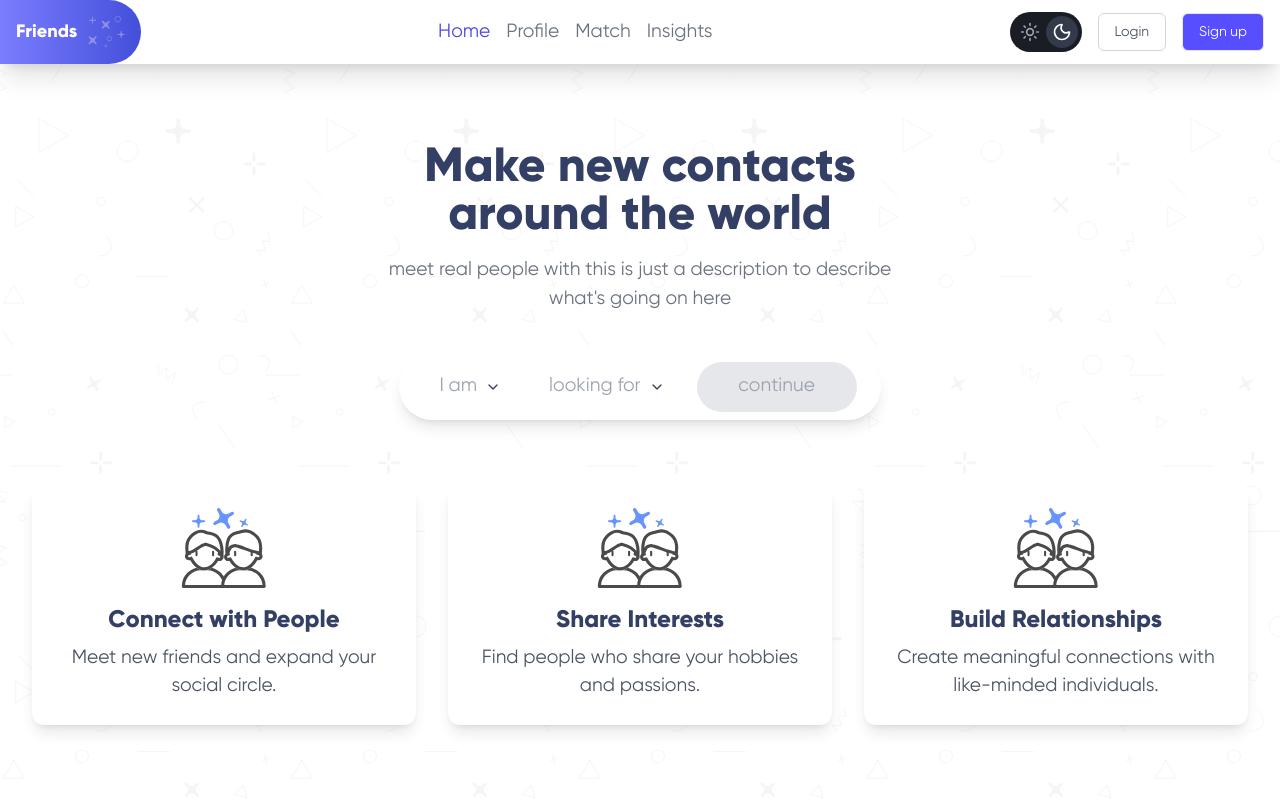
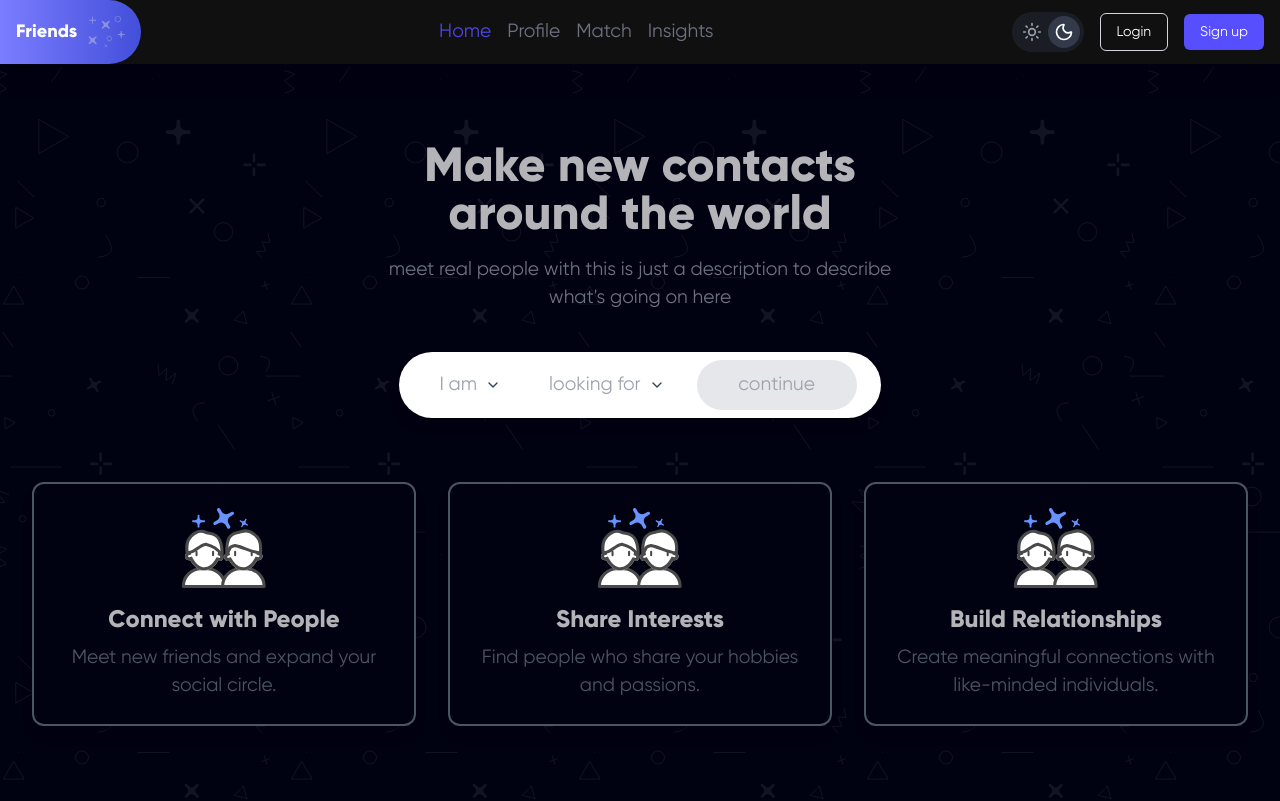
Before and after one commit to pleonastic6/PMA, a React (Create React App) app in the folder frontend/app/: page / in a window 1280 px wide. Shown: the top 801 px of the page. Built offline with nearby package versions, Linux system fonts and the light colour scheme.

Commit message:
theme example homepage

```diff
--- a/frontend/app/src/components/buttons/ThemeToggle.js
+++ b/frontend/app/src/components/buttons/ThemeToggle.js
@@ -1,13 +1,23 @@
-import { useState } from "react";
+import { useState, useEffect } from "react";
 import { Sun, Moon } from "lucide-react";
 
 export default function ThemeToggle() {
     const [isDarkMode, setIsDarkMode] = useState(true);
+    useEffect(() => {
+        const root = document.documentElement;
 
+        if (isDarkMode) {
+            root.classList.add("dark");
+            localStorage.setItem("theme", "dark");
+        } else {
+            root.classList.remove("dark");
+            localStorage.setItem("theme", "light");
+        }
+    }, [isDarkMode]);
     return (
         <button
             onClick={() => setIsDarkMode(!isDarkMode)}
-            className="relative flex items-center justify-between w-[72px] h-10 p-1 bg-[#1A1D24] rounded-full cursor-pointer focus:outline-none"
+            className="relative flex items-center justify-between w-[72px] h-10 p-1 border border-gray-300 dark:border-none bg-white dark:bg-[#1A1D24] rounded-full cursor-pointer focus:outline-none"
             aria-label="Toggle Dark Mode"
         >
             <div
--- a/frontend/app/src/components/cards/Card_Dropshadow.js
+++ b/frontend/app/src/components/cards/Card_Dropshadow.js
@@ -1,6 +1,6 @@
 export default function Card_Dropshadow({ title, description, img }) {
     return (
-        <div className="max-w-sm rounded-xl bg-white p-6 shadow-lg">
+        <div className="dark:bg-[#000111] dark:border-2 dark:border-gray-600 max-w-sm rounded-xl bg-white p-6 shadow-lg">
             {img && <img src={img} alt={title} className="w-full h-20 rounded-md mb-4" />}
             <h2 className="text-2xl font-bold mb-2">{title}</h2>
             <p className="text-gray-600">{description}</p>
--- a/frontend/app/src/components/layout/Navbar.js
+++ b/frontend/app/src/components/layout/Navbar.js
@@ -15,7 +15,7 @@ export default function Navbar() {
             }`;
     };
     return (
-        <nav className="flex items-center justify-between shadow-xl  font-sans font-normal sticky z-10">
+        <nav className="bg-white dark:bg-[#101010] dark:text-white flex items-center justify-between shadow-xl font-sans font-normal sticky top-0 z-50">
             <div className="bg-gradient-to-r from-[#7B7DFF] to-[#434FDA] rounded-r-full p-4">
                 <NavLink to="/" className="flex items-center gap-2 text-white font-bold text-lg">
                     <span>Friends</span>
@@ -34,10 +34,10 @@ export default function Navbar() {
             </ul>
             <div className="pr-4 flex items-center gap-4">
                 <ThemeToggle />
-                <NavLink to="/login" className="border border-gray-300 rounded-md px-4 py-2 text-sm text-gray-600 hover:bg-gray-100 transition-colors">
+                <NavLink to="/login" className="border border-gray-300 rounded-md px-4 py-2 text-sm dark:text-white text-gray-600 dark:hover:bg-white/10 hover:bg-gray-100 transition-colors">
                     Login
                 </NavLink>
-                <NavLink to="/signup" className="border bg-[#574EFF] rounded-md px-4 py-2 text-sm text-white hover:bg-[#4940F4] transition-colors">
+                <NavLink to="/signup" className="bg-[#574EFF] rounded-md px-4 py-2 text-sm text-white hover:bg-[#4940F4] transition-colors">
                     Sign up
                 </NavLink>
             </div>
--- a/frontend/app/src/index.css
+++ b/frontend/app/src/index.css
@@ -23,6 +23,18 @@
 body {
   font-size: larger;
 }
-h1,h2,h3,h4,h5,h6 {
-  color: #333F64
+@layer base {
+  body {
+    /* fontSize: larger entspricht in Tailwind etwa text-lg */
+    @apply text-lg;
+  }
+
+  h1, h2, h3, h4, h5, h6 {
+    /* Standardfarbe für hellen Modus und dark: für dunklen Modus */
+    @apply text-[#333F64] dark:text-[#6980C4];
+  }
+    h1, h2, h3, h4, h5, h6 {
+    /* Standardfarbe für hellen Modus und dark: für dunklen Modus */
+    @apply text-black/70 dark:text-white/70;
+  }
 }
--- a/frontend/app/src/pages/Home/sections/CtaSection.js
+++ b/frontend/app/src/pages/Home/sections/CtaSection.js
@@ -10,7 +10,7 @@ export default function CtaSection() {
     };
 
     return (
-        <section className="relative w-full bg-[#C8D3FE] py-16 px-6 md:px-12 overflow-hidden">
+        <section className="relative w-full dark:bg-[#0C0E28] bg-[#C8D3FE] py-16 px-6 md:px-12 overflow-hidden">
 
             <div className="flex-1 flex flex-col items-center justify-center w-full z-10 md:pr-10">
 
--- a/frontend/app/src/pages/Home/sections/FeatureSection.js
+++ b/frontend/app/src/pages/Home/sections/FeatureSection.js
@@ -35,7 +35,7 @@ export default function FeatureSection() {
         },
     ]
     return (
-        <section className="py-20 px-4 bg-gray-100">
+        <section className="py-20 px-4 dark:bg-[#000111]">
             <div className="max-w-6xl mx-auto">
                 <h1 className="text-5xl font-bold text-center mb-2">What we offer</h1>
                 <p className="text-xl text-black/70 text-center mb-12">We offer a variety of interesting features that increase your chance of success</p>
--- a/frontend/app/src/pages/Home/sections/HeroSection.js
+++ b/frontend/app/src/pages/Home/sections/HeroSection.js
@@ -13,9 +13,13 @@ export default function HeroSection() {
     const isButtonDisabled = !gender || !interest;
     return (
         <section
-            className="relative flex flex-col items-center justify-center w-full bg-white py-20 px-4 text-center bg-repeat bg-center"
+            className="dark:bg-[#000111] relative flex flex-col items-center justify-center w-full bg-white py-20 px-4 text-center bg-repeat bg-center"
+        >
+            <div
+                className="absolute inset-0 bg-repeat bg-center opacity-100 dark:opacity-20 pointer-events-none z-0 transition-opacity duration-300"
                 style={{ backgroundImage: `url(${bg})` }}
-        >
+            />
+            <div className="relative z-10 w-full flex flex-col items-center">
                 <h1 className="text-5xl font-extrabold  mb-4">
                     Make new contacts <br /> around the world
                 </h1>
@@ -38,7 +42,8 @@ export default function HeroSection() {
                 <div className='grid grid-cols-3 gap-8'>
                     <Card_Dropshadow title="Connect with People" description="Meet new friends and expand your social circle." img={ico_1} />
                     <Card_Dropshadow title="Share Interests" description="Find people who share your hobbies and passions." img={ico_1} />
-                <Card_Dropshadow title="Build Relationships" description="Create meaningful connections with like-minded individuals." img={ico_1}   />
+                    <Card_Dropshadow title="Build Relationships" description="Create meaningful connections with like-minded individuals." img={ico_1} />
+                </div>
             </div>
         </section>
     );
--- a/frontend/app/tailwind.config.js
+++ b/frontend/app/tailwind.config.js
@@ -1,5 +1,6 @@
 /** @type {import('tailwindcss').Config} */
 module.exports = {
+  darkMode: "class",
   content: [
     "./src/**/*.{js,jsx,ts,tsx}",
   ],
```
Lines whose indentation alone changed are shown as unchanged.
